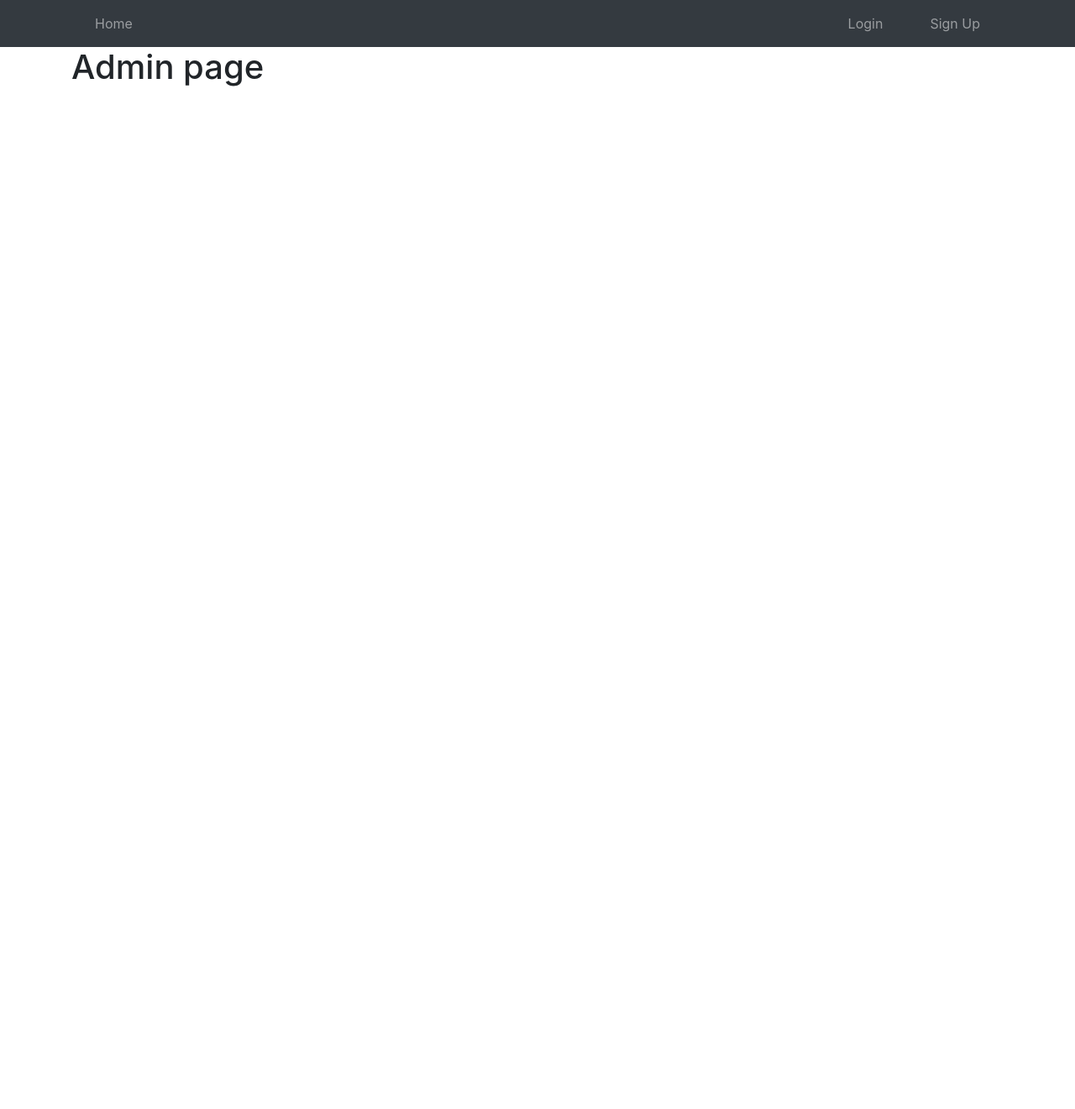
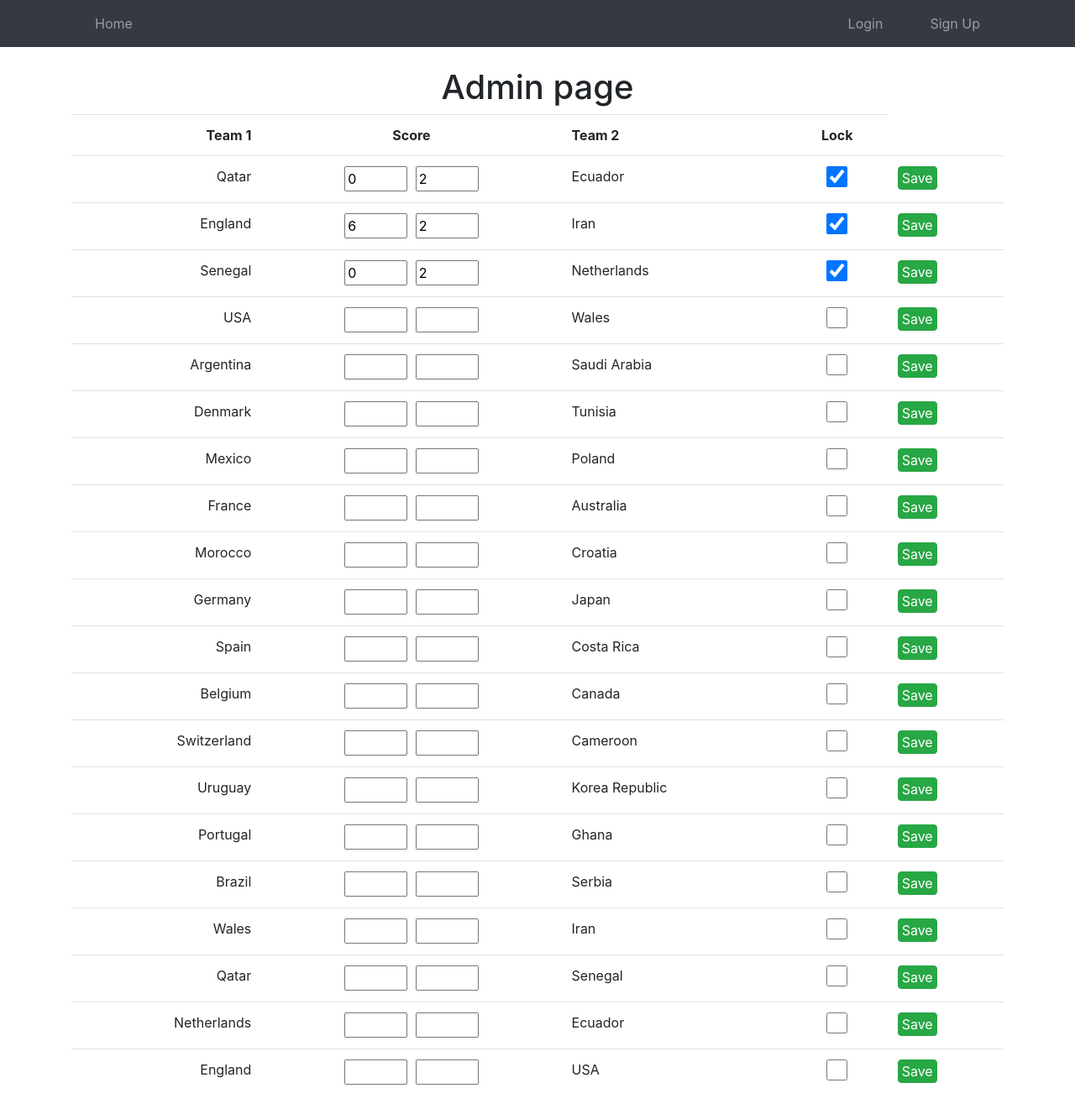
Before and after one commit to fjd35/world_cup, a Flask app: template src/templates/admin.html in a window 1280 px wide. Shown: the whole page at 84% size. Before the commit the page ends 103 px from the top, so only its background shows below. Run offline with Flask 2, Linux system fonts and the light colour scheme; the template is opened without the code that fills it: values that come from a table or form of the project are taken from there, others are empty; data comes from the database, SQL or seed files in the repository; some libraries are stand-ins or nearby versions.

Commit message:
Add admin panel

```diff
--- a/src/main.py
+++ b/src/main.py
@@ -1,5 +1,5 @@
 import pandas as pd
-from flask import Blueprint, render_template, redirect, url_for, request
+from flask import Blueprint, render_template, redirect, url_for, request, abort
 from flask_login import login_required, current_user
 
 from . import db
@@ -19,6 +19,7 @@ def my_predictions():
     return render_template("my_predictions.html", user=current_user, df=df)
 
 @main.route("/add_prediction", methods=["POST"])
+@login_required
 def add_prediction():
     data = request.form
     existing_prediction = db.session.query(Prediction).filter_by(user_id=current_user.id, match_id=data["match_id"]).first()
@@ -34,13 +35,45 @@ def add_prediction():
         print(f"Adding prediction: {new_prediction}")
     return redirect(url_for("main.my_predictions"))
 
+@main.route("/admin")
+@login_required
+def admin():
+    if current_user.id != 1:
+        abort(403)
+    return render_template("admin.html", matches=db.session.query(Match).order_by(Match.id).all())
+
+@main.route("/update_match", methods=["POST"])
+@login_required
+def update_match():
+    if current_user.id != 1:
+        abort(403)
+    data = request.form
+    match = db.session.query(Match).get(data["match_id"])
+    print(f"Updating match {match} with data {data}")
+    match.score1 = data["score1"] if data["score1"] != '' else None
+    match.score2 = data["score2"] if data["score2"] != '' else None
+    match.is_finished = "lock" in data
+    db.session.commit()
+    return redirect(url_for("main.admin"))
+
+@main.errorhandler(403)
+def forbidden(e):
+    return render_template("403.html")
+
 def get_summary_df() -> pd.DataFrame:
     matches = db.session.query(Match).filter(Match.is_finished == True).order_by(Match.id).all()
     users = db.session.query(User).order_by(User.id).all()
     columns = ["Team 1", "Score", "Team 2"] + [user.username for user in users]
     data = []
     for match in matches:
-        row = [match.team1, (match.score1, match.score2), match.team2]
+        row = [
+            match.team1,
+            (
+                match.score1 if match.score1 is not None else "",
+                match.score2 if match.score2 is not None else ""
+            ),
+            match.team2
+        ]
         for user in users:
             try:
                 prediction = next(filter(lambda p: p.match.id == match.id, user.predictions))
--- a/src/templates/admin.html
+++ b/src/templates/admin.html
@@ -1,7 +1,37 @@
 {% extends "base.html" %}
 
 {% block content %}
-<h1 class="title">
+<br>
+<h1 class="text-center">
   Admin page
 </h1>
+<table class="table">
+    <tr>
+        <th class="text-right">Team 1</th>
+        <th class="text-center">Score</th>
+        <th class="text-left">Team 2</th>
+        <th class="text-center">Lock</th>
+    </tr>
+    {% for match in matches %}
+    <tr>
+        <form action="{{ url_for('main.update_match') }}" method="POST">
+            <input type="hidden" name="match_id" value="{{ match.id }}">
+            <td class="text-right">{{ match.team1 }}</td>
+            <td class="text-center">
+                <input name="score1" type="number" min="0" value="{{ match.score1 }}" style="margin-right:5px; width:75px">
+                <input name="score2" type="number" min="0" value="{{ match.score2 }}" style="width:75px">
+            </td>
+            <td class="text-left">{{ match.team2 }}</td>
+            <td class="text-center">
+                <input style="height:25px; width:25px;" name="lock" type="checkbox" value="" {{ "checked" if match.is_finished }}>
+            </td>
+            <td>
+                <button type="submit" class="btn btn-success text-center" style="padding-top: 1px; padding-bottom: 1px; padding-left: 4px; padding-right: 4px">
+                    Save
+                </button>
+            </td>
+        </form>
+    </tr>
+    {% endfor %}
+</table>
 {% endblock %}
--- a/src/templates/my_predictions.html
+++ b/src/templates/my_predictions.html
@@ -47,8 +47,8 @@
                         </div>
                     </div>
                     <div class="modal-footer">
-                    <button type="button" class="btn btn-secondary" data-dismiss="modal">Close</button>
-                    <button type="submit" class="btn btn-primary">Save changes</button>
+                    <button type="button" class="btn btn-danger" data-dismiss="modal">Close</button>
+                    <button type="submit" class="btn btn-success">Save changes</button>
                     </div>
                 </form>
               </div>
```
Also changed, not shown: src/templates/403.html (added, +9 -0 lines).
